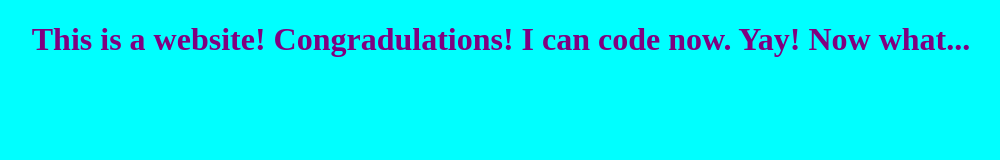
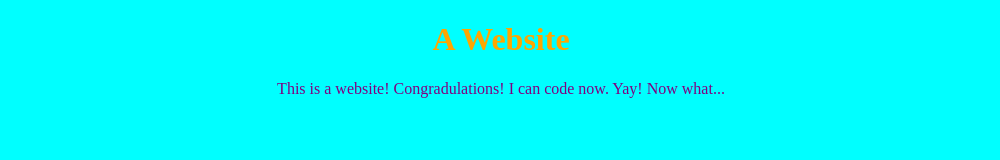
Before and after one commit to Savage-Panda84/Website, a plain HTML site: page index.html in a window 1280 px wide. Shown: the whole page, without its empty margins (139-1139 px from the left). Drawn offline with Linux system fonts and the light colour scheme.

Commit message:
Update index.html

```diff
--- a/index.html
+++ b/index.html
@@ -4,15 +4,15 @@ body {
   background: cyan;
 }
 h1 {
+  color: orange;
+  text-align: center;
+}
+p {
   text-align: center;
   color: purple;
 }
 </style>
 <body>
-<head>
-<title>
-A Website
-</title>
-</head>
-<h1>This is a website! Congradulations! I can code now. Yay! Now what...</h1>
+<h1>A Website</h1>
+<p>This is a website! Congradulations! I can code now. Yay! Now what...</p>
 </body>
```
